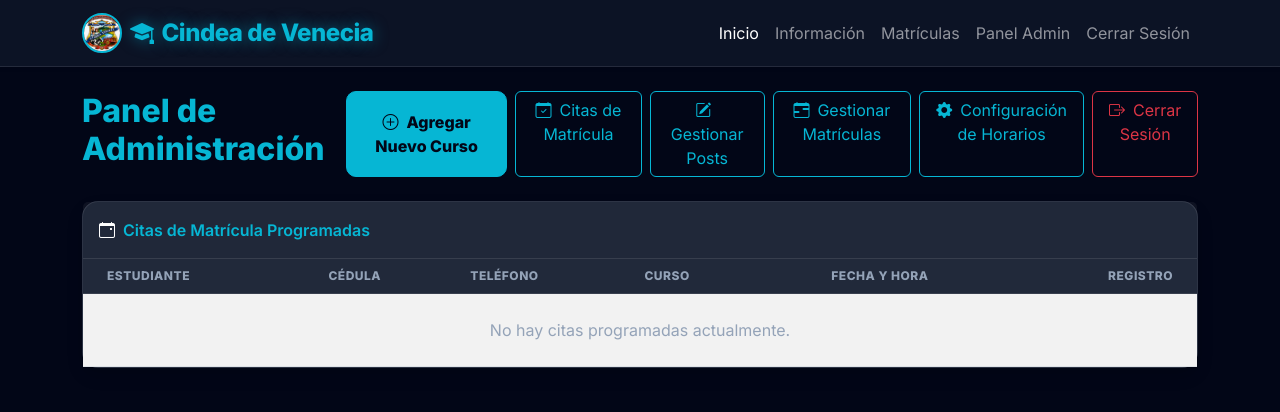
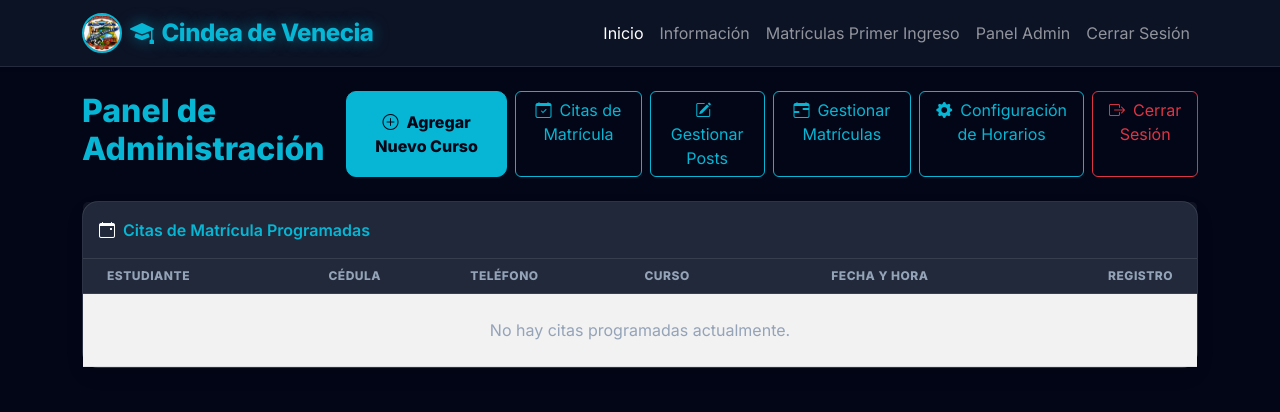
Before and after one commit to LUISKA777/Wep-Cindea, a Flask app: page /admin in a window 1280 px wide. Shown: the top 412 px of the page. Run offline with Flask 3, Linux system fonts and the light colour scheme; the visitor is signed in with stand-in values (Sample User, id 1); data that the repository does not hold is empty.

Commit message:
Primer ingreso manual

```diff
--- a/templates/base.html
+++ b/templates/base.html
@@ -30,7 +30,7 @@
                         <a class="nav-link" href="{{ url_for('posts') }}">Información</a>
                     </li>
                     <li class="nav-item">
-                        <a class="nav-link" href="{{ url_for('matriculas') }}">Matrículas</a>
+                        <a class="nav-link" href="{{ url_for('matriculas') }}">Matrículas Primer Ingreso</a>
                     </li>
                     {% if current_user.is_authenticated %}
                       {% if current_user.is_admin %}
```
